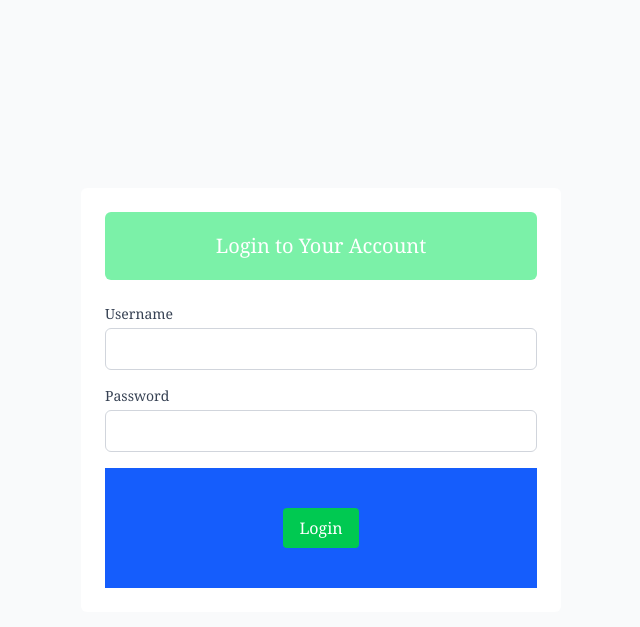
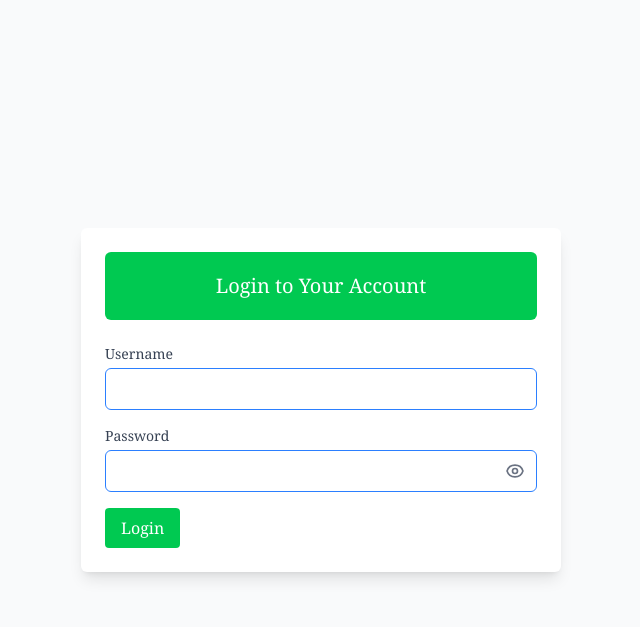
Before and after one commit to SarwechAbro/django-tailwind, a Django app: page /login/ in a window 1280 px wide. Shown: the top 627 px of the page, without its empty margins (319-959 px from the left). Run offline with Django 5.2, Linux system fonts and the light colour scheme; style sheets or scripts are compiled from the project's sources; some libraries are stand-ins or nearby versions.

Commit message:
css styles changed

```diff
--- a/todo/core/templates/login.html
+++ b/todo/core/templates/login.html
@@ -2,19 +2,54 @@
 
 {% block content %}
 	<div class="flex flex-col items-center justify-center h-screen">
-
-		<form action="{% url 'login' %}" method="post" class="bg-white p-6 w-120 rounded-md hover:shadow-lg ">
-             <h1 class="text-xl text-center bg-green-300 p-5 text-white rounded-md mb-6">Login to Your Account</h1>
+        {% if messages %}
+			<p class="text-green-500 mb-4">{{ message }}</p>
+		{% endif %}
+		<form action="{% url 'login' %}" method="post" class="bg-white p-6 w-120 rounded-md shadow-lg ">
+			{% if error_message %}
+				<p class="text-red-500 mb-4">{{ error_message }}</p>
+			{% endif %}
+             <h1 class="text-xl text-center bg-green-500 p-5 text-white rounded-md mb-6">Login to Your Account</h1>
 			{% csrf_token %}
 			<div class="mb-4">
 				<label for="username" class="block text-sm font-medium text-gray-700">Username</label>
-				<input type="text" name="username" id="username" required class="mt-1 block w-full border-gray-300 rounded-md  p-2 border-blue-500 border focus:ring focus:ring-blue-500 focus:ring-opacity-100">
+				<input type="text" name="username" id="username" required class="mt-1 block w-full rounded-md  p-2 border-blue-500 border focus:ring focus:ring-blue-500 focus:ring-opacity-100">
 			</div>
 			<div class="mb-4">
 				<label for="password" class="block text-sm font-medium text-gray-700">Password</label>
-				<input type="password" name="password" id="password" required class="mt-1 block w-full border-gray-300 p-2 rounded-md border-blue-500 border focus:ring focus:ring-blue-500 focus:ring-opacity-100">
+				<div class="relative">
+					<input type="password" name="password" id="password" required class="mt-1 block w-full p-2 rounded-md border-blue-500 border focus:ring focus:ring-blue-500 focus:ring-opacity-100">
+					<button type="button" id="togglePassword" aria-label="Show password" class="absolute inset-y-0 right-0 pr-3 flex items-center text-gray-500">
+						<!-- eye (visible when password is hidden) -->
+						<svg id="eye" xmlns="http://www.w3.org/2000/svg" class="h-5 w-5" fill="none" viewBox="0 0 24 24" stroke="currentColor">
+							<path stroke-linecap="round" stroke-linejoin="round" stroke-width="2" d="M15 12a3 3 0 11-6 0 3 3 0 016 0z" />
+							<path stroke-linecap="round" stroke-linejoin="round" stroke-width="2" d="M2.458 12C3.732 7.943 7.523 5 12 5c4.477 0 8.268 2.943 9.542 7-1.274 4.057-5.065 7-9.542 7-4.477 0-8.268-2.943-9.542-7z" />
+						</svg>
+						<!-- eye-off (visible when password is shown) -->
+						<svg id="eyeOff" xmlns="http://www.w3.org/2000/svg" class="h-5 w-5 hidden" fill="none" viewBox="0 0 24 24" stroke="currentColor">
+							<path stroke-linecap="round" stroke-linejoin="round" stroke-width="2" d="M13.875 18.825A10.05 10.05 0 0112 19c-4.477 0-8.268-2.943-9.542-7a9.986 9.986 0 012.223-3.602M6.1 6.1A9.953 9.953 0 0112 5c4.477 0 8.268 2.943 9.542 7a9.99 9.99 0 01-4.166 5.028M3 3l18 18" />
+						</svg>
+					</button>
+				</div>
+
+				<script>
+				document.addEventListener('DOMContentLoaded', function() {
+					const pwd = document.getElementById('password');
+					const toggle = document.getElementById('togglePassword');
+					const eye = document.getElementById('eye');
+					const eyeOff = document.getElementById('eyeOff');
+
+					toggle.addEventListener('click', function() {
+						const isPassword = pwd.getAttribute('type') === 'password';
+						pwd.setAttribute('type', isPassword ? 'text' : 'password');
+						eye.classList.toggle('hidden', !isPassword);
+						eyeOff.classList.toggle('hidden', isPassword);
+						toggle.setAttribute('aria-label', isPassword ? 'Hide password' : 'Show password');
+					});
+				});
+				</script>
 			</div>
-			<div class="flex items-center justify-center p-10 bg-blue-600">
+			<div class="flex items-center ">
 				<button type="submit" class="bg-green-500 px-4 py-2 cursor-pointer text-white rounded">Login</button>
 			</div>
 		</form>
```
